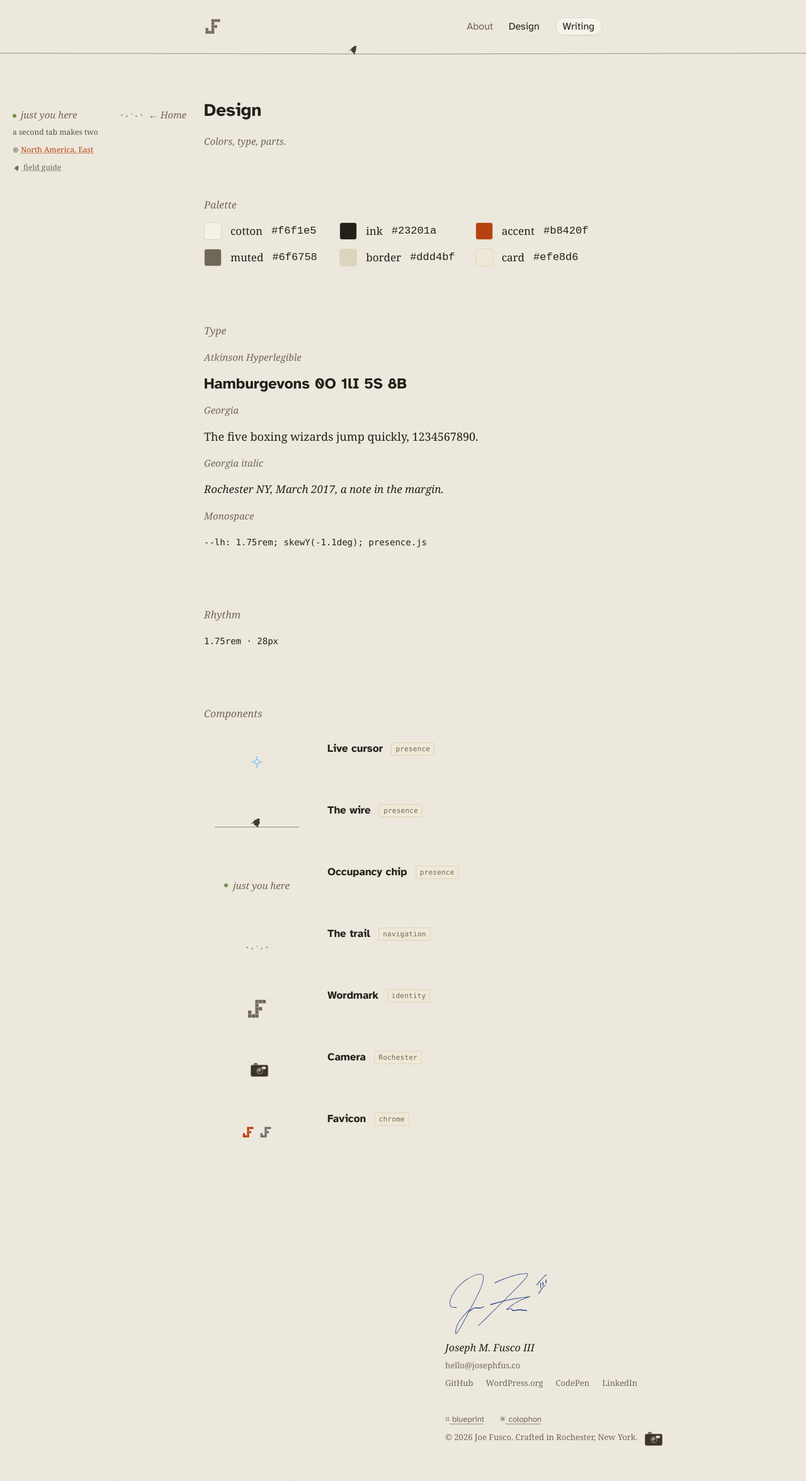
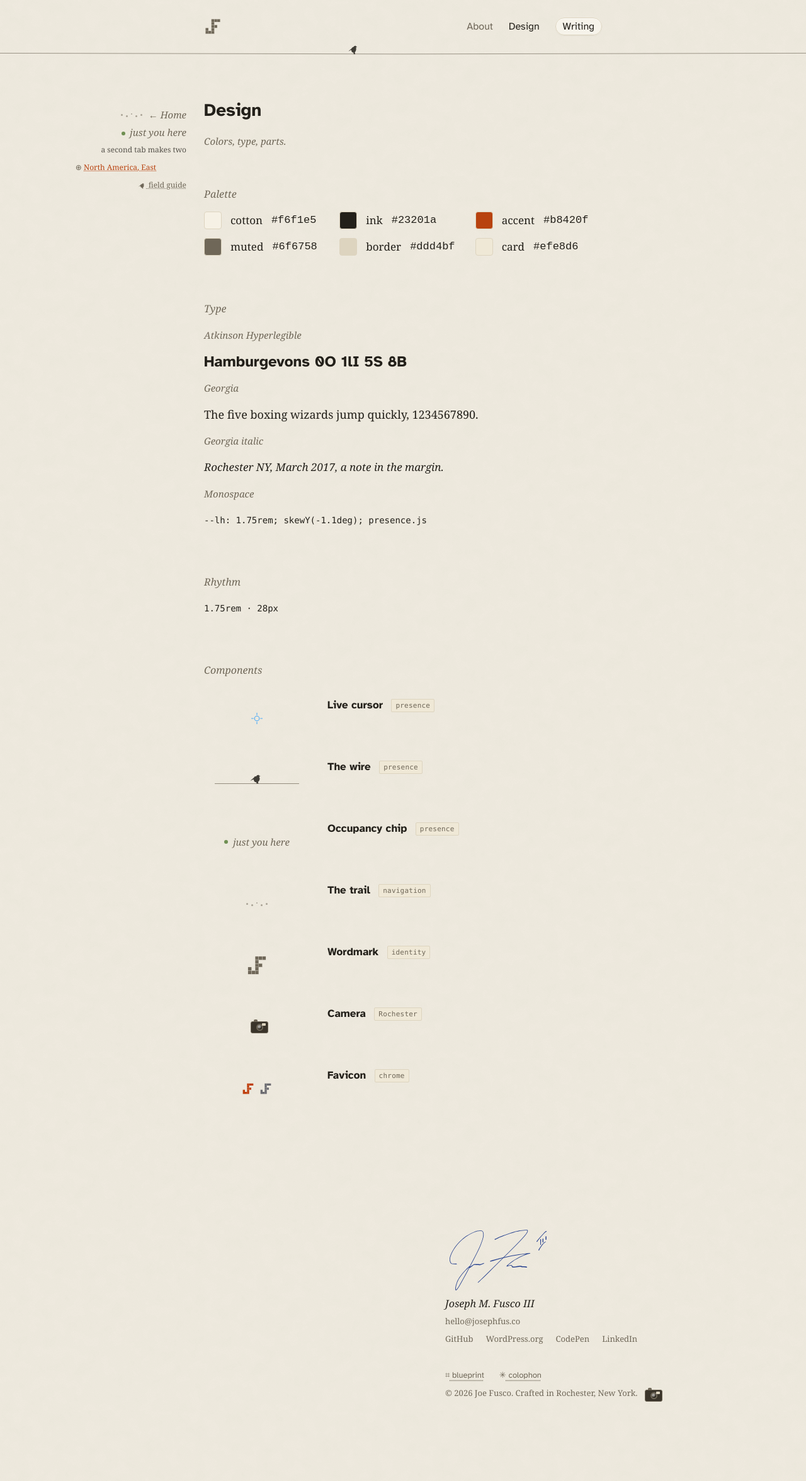
Before and after one commit to josephfusco/josephfusco.github.io, a Jekyll site: the page built from design.html, in a window 1280 px wide. Shown: the whole page at 63% size. Built offline with Jekyll 4.4.1, drawn with Linux system fonts in a browser that asks for light colours; after the commit the page ends 2282 px from its top, so only the background shows below that.

Commit message:
The margin measures from the words, and a rule closes the hero
Everything in this margin now hangs 1.75rem off the text column: the
marks, the dates, the trail, the note, and the face on the other side.
The note takes the line under the trail where there is one. The field
guide opens into the margin it lives in, not across the page.

A dashed rule ends the hero, two units under the lede and one above
Now, and the card is built to land its foot on it: four units of
picture, one of air, one of caption.

Sections go back on the 1.75rem unit. The merge brought golden-ratio
padding, 45px, which is not a multiple of anything the page is built
from.

```diff
--- a/_includes/header.html
+++ b/_includes/header.html
@@ -25,7 +25,7 @@
 	<div class="powerline" aria-hidden="true">
 		<svg class="wire-svg" viewBox="0 0 100 20" preserveAspectRatio="none"><path d="M0 10 Q 50 10.6 100 10" fill="none" stroke="currentColor" vector-effect="non-scaling-stroke" stroke-width="1"/></svg>
 	</div>
-	<div class="field-note">
+	<div class="field-note{% unless page.url == '/' %} field-note--after-trail{% endunless %}">
 		<span class="status"><span class="presence-dot" aria-hidden="true"></span> <span data-presence-count>just you here</span></span>
 		<label class="region-line"><span class="tool-glyph">⊕</span> <select class="region-select" aria-label="Flock region">
 			<option value="nae">North America, East</option>
--- a/assets/css/redesign.css
+++ b/assets/css/redesign.css
@@ -925,7 +925,49 @@
 .lately a:hover { color: var(--accent); }
 
 /* Hero */
-.hero { padding: var(--lh) 0 0; }
+.hero {
+  /* the rule subtracts its own width from the padding under it */
+  padding: var(--lh) 0 calc(var(--lh) - 1px);
+  position: relative;
+  border-bottom: 1px dashed var(--border);
+}
+
+/* The face keeps the right margin, the way the bird's note keeps the
+   left. Neither takes a pixel from the measure. */
+.hero-card { margin: 0; }
+.hero-card img {
+  display: block;
+  /* four units of picture, so the card ends on the line Now starts */
+  width: 7rem;
+  height: auto;
+  border: 1px solid var(--border);
+  border-radius: 3px;
+  /* a photograph printed on the stationery, not a sticker on it */
+  filter: saturate(0.82) sepia(0.06);
+}
+.hero-card figcaption {
+  font-family: Georgia, serif;
+  font-style: italic;
+  font-size: 0.8125rem;
+  line-height: var(--lh);
+  color: var(--muted);
+  margin-top: var(--lh);
+  white-space: nowrap;
+}
+@media (min-width: 75rem) {
+  .hero-card {
+    position: absolute;
+    /* half a unit down, where the title's caps begin: a photograph's
+       edge lines up with the letters, not with their leading */
+    top: calc(var(--lh) + 0.875rem);
+    left: 100%;
+    margin-left: 1.75rem;
+  }
+}
+@media (max-width: 75rem) {
+  .hero-card { margin: var(--lh) 0 0; }
+  .hero-card figcaption { margin-bottom: 0; }
+}
 
 .field-note .status {
   font-family: inherit;
@@ -949,10 +991,10 @@
 /* Proof: one serif italic line between hairlines, on the grid */
 
 /* Sections: primary get φ spacing, secondary recede */
-section.block { padding: calc(var(--lh) * 1.618) 0 var(--lh); }
+section.block { padding: var(--lh) 0 var(--lh); }
 section.block[aria-label*="Lately"],
 section.block[aria-label*="writing"] {
-  padding: var(--lh) 0 calc(var(--lh) * 0.618);
+  padding: var(--lh) 0 0.875rem;
 }
 section.block > h2 {
   line-height: var(--lh);
@@ -1344,11 +1386,14 @@
   #field-guide {
     position: fixed;
     position-anchor: --guide-btn;
-    position-area: bottom span-right;
-    position-try-fallbacks: bottom, top span-right, top;
+    /* opens into the margin it lives in, never across the words */
+    position-area: bottom span-left;
+    position-try-fallbacks: bottom span-left, top span-left, top;
     margin: 0.5rem 0;
   }
 }
+/* the guide reads left to right even in a right-aligned margin */
+#field-guide, #field-guide .bird-legend { text-align: left; }
 
 /* The tab hint sits under the count, smaller, never stranded */
 .note-hint {
@@ -1705,10 +1750,18 @@
 /* The note scans as lines: every row is one 1.75rem unit tall, so the
    eye runs down a rhythm instead of hunting for the next thing. */
 .field-note { gap: 0; max-width: 12rem; }
-/* Where the trail hangs, the note starts on the same line it does, so
-   the margin and the title read as one row across the page. */
+/* The note measures from the words, like every other thing in this
+   margin: marks, dates, the trail. Its right edge is theirs. Where a
+   trail is already on that line, the note takes the next one down. */
 @media (min-width: 75rem) {
-  .field-note { top: calc(100% + 3.5rem); }
+  .field-note {
+    top: calc(100% + 3.5rem);
+    left: auto;
+    right: calc(50% + 21.5rem);
+    align-items: flex-end;
+    text-align: right;
+  }
+  .field-note--after-trail { top: calc(100% + 5.25rem); }
 }
 .field-note > * { line-height: var(--lh); min-height: var(--lh); }
 
--- a/index.html
+++ b/index.html
@@ -5,6 +5,10 @@
 	<section class="hero" data-spec="hero · measure 42rem · 2.75rem / 3.5rem">
 		<h1>Hello, I'm Joe<span class="flame">.</span></h1>
 		<p class="lede">I contribute to <strong>WordPress&nbsp;Core</strong>, sponsored by <strong>WP&nbsp;Engine</strong>.<br>I work on <strong>access to justice</strong>.</p>
+		<figure class="hero-card">
+			<img src="{{ '/assets/images/joe.jpg' | relative_url }}" alt="Joe Fusco" width="400" height="400">
+			<figcaption>Software engineer</figcaption>
+		</figure>
 	</section>
 
 
```
